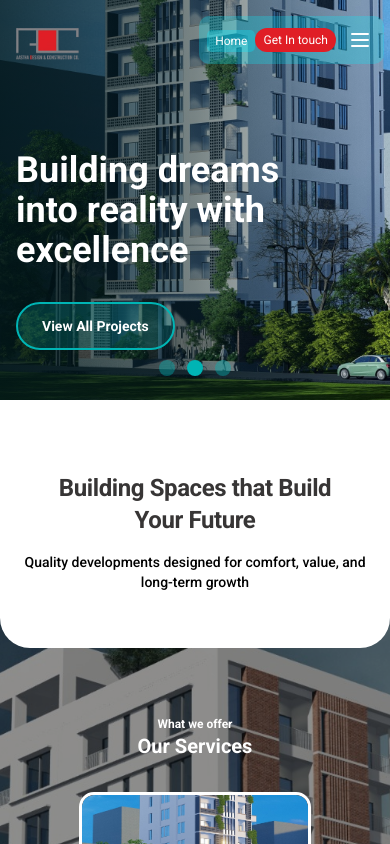
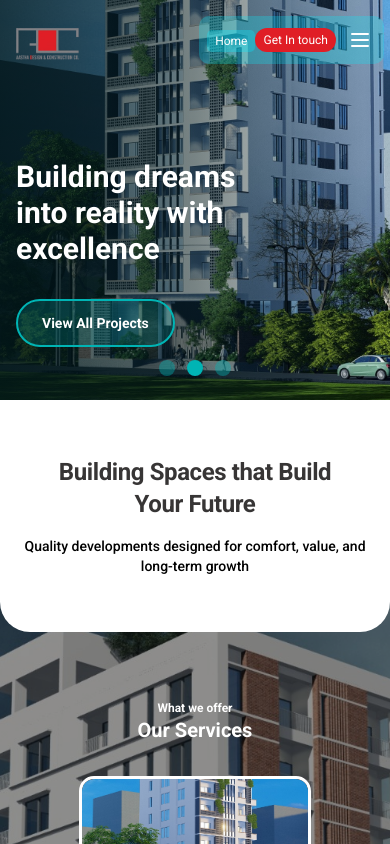
Before and after one commit to ashikfifa/Astha-frontend, a Next.js app: page / in a window 390 px wide. Shown: the top 844 px of the page. Built offline with nearby package versions, Linux system fonts and the light colour scheme.

Commit message:
Enhance HeroSlider and MottoSection components: adjust text size and implement dynamic margin-top based on scroll position for improved responsiveness.

```diff
--- a/app/components/HeroSlider.tsx
+++ b/app/components/HeroSlider.tsx
@@ -106,7 +106,7 @@ const HeroSlider: React.FC = () => {
                   {slides[currentSlide].title.map((line, index) => (
                     <span
                       key={index}
-                      className="block text-4xl sm:text-4xl md:text-4xl lg:text-7xl xl:text-7xl"
+                      className="block text-3xl sm:text-4xl md:text-4xl lg:text-7xl xl:text-7xl"
                       style={{
                         animationDelay: `${index * 150}ms`,
                       }}
@@ -119,7 +119,7 @@ const HeroSlider: React.FC = () => {
 
               {/* CTA Button */}
               <div
-                className={`mt-8 md:mt-10 transform transition-all duration-500 delay-300 ${
+                className={`mt-8 lg:mt-20 transform transition-all duration-500 delay-300 ${
                   isTransitioning
                     ? "opacity-0 translate-y-4"
                     : "opacity-100 translate-y-0"
--- a/app/sections/landing-page/MottoSection.tsx
+++ b/app/sections/landing-page/MottoSection.tsx
@@ -1,8 +1,40 @@
-import React from "react";
+"use client";
+import React, { useState, useEffect } from "react";
 
 const MottoSection: React.FC = () => {
+  const [scrollY, setScrollY] = useState(0);
+
+  useEffect(() => {
+    const handleScroll = () => {
+      setScrollY(window.scrollY);
+    };
+
+    window.addEventListener("scroll", handleScroll, { passive: true });
+    return () => window.removeEventListener("scroll", handleScroll);
+  }, []);
+
+  // Calculate margin-top based on scroll position
+  // Start at 0, transition to negative margin as user scrolls
+  // Max negative margin: -80px (lg:-mt-20 = -5rem = -80px)
+  const scrollThreshold = 100; // Start transitioning after 100px scroll
+  const maxNegativeMargin = 80; // Maximum negative margin in pixels
+
+  const calculateMarginTop = () => {
+    if (scrollY <= scrollThreshold) {
+      return 0;
+    }
+    // Gradually decrease margin as scroll increases
+    const scrollProgress = Math.min((scrollY - scrollThreshold) / 200, 1);
+    return -maxNegativeMargin * scrollProgress;
+  };
+
+  const marginTop = calculateMarginTop();
+
   return (
-    <section className="relative z-10 mt-4 sm:mt-4 md:-mt-14 lg:-mt-20 -mb-8 sm:-mb-10 md:-mb-12 lg:-mb-16">
+    <section
+      className="relative z-10 -mb-8 sm:-mb-10 md:-mb-12 lg:-mb-16 transition-[margin-top] duration-100 ease-out"
+      style={{ marginTop: `${marginTop}px` }}
+    >
       {/* White container with rounded corners */}
       <div className="bg-white rounded-[30px] sm:rounded-[40px] md:rounded-[50px] lg:rounded-[60px] px-4 sm:px-6 md:px-8 lg:px-12 pt-14 sm:pt-16 md:pt-20 lg:pt-24 pb-14 sm:pb-16 md:pb-20 lg:pb-24">
         <div className="max-w-4xl mx-auto text-center">
```
